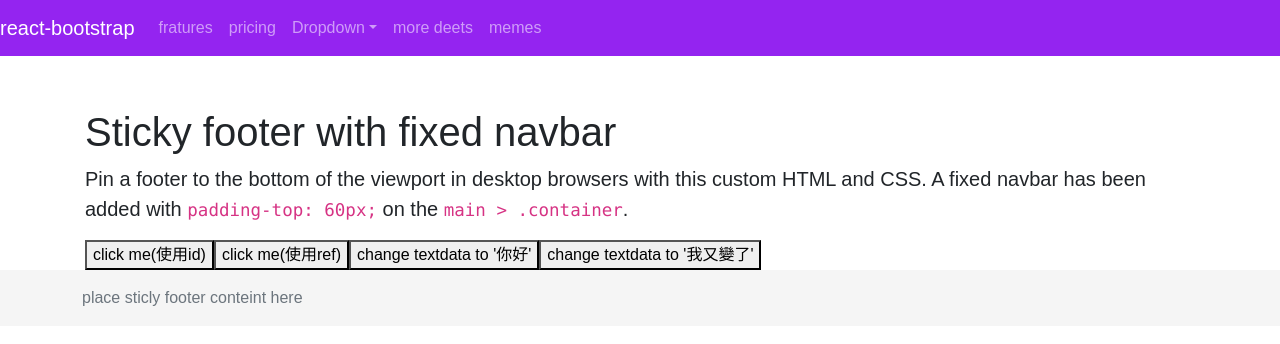
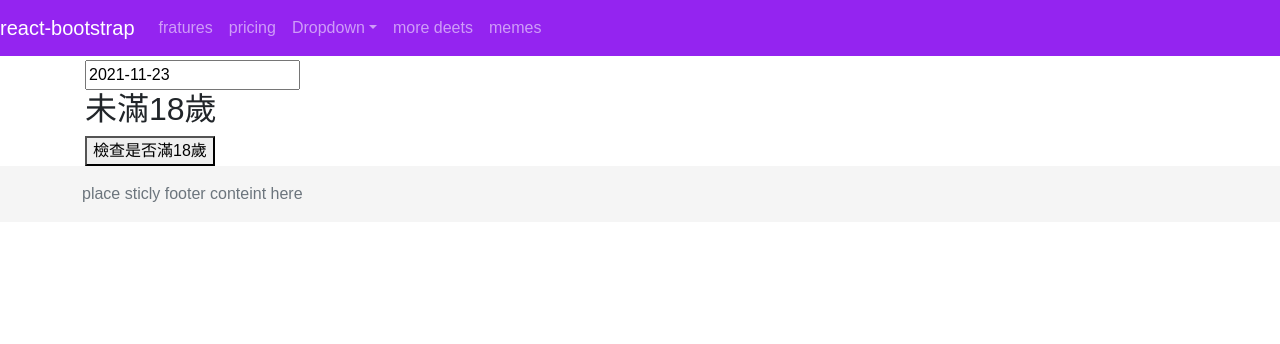
Before and after one commit to esw4soft/react_practice2, a React (Create React App) app: page / in a window 1280 px wide. Shown: the top 344 px of the page. Built offline with nearby package versions, Linux system fonts and the light colour scheme.

Commit message:
範例練習：日期選擇檢查18歲

```diff
--- a/package.json
+++ b/package.json
@@ -7,6 +7,7 @@
     "@testing-library/react": "^11.1.0",
     "@testing-library/user-event": "^12.1.10",
     "bootstrap": "^5.1.3",
+    "date-fns": "^2.26.0",
     "eslint-config-react-app": "^6.0.0",
     "eslint-plugin-import": "^2.25.2",
     "eslint-plugin-jsx-a11y": "^6.4.1",
@@ -14,11 +15,13 @@
     "eslint-plugin-react": "^7.26.1",
     "eslint-plugin-react-hooks": "^4.2.0",
     "jquery": "^3.6.0",
+    "locale": "^0.1.0",
     "node-sass": "^6.0.1",
     "prettier": "^2.4.1",
     "prop-types": "^15.7.2",
     "react": "^17.0.2",
     "react-bootstrap": "^2.0.2",
+    "react-datepicker": "^4.3.0",
     "react-dom": "^17.0.2",
     "react-icons": "^4.3.1",
     "react-scripts": "4.0.3",
--- a/src/App.js
+++ b/src/App.js
@@ -3,81 +3,40 @@ import MyNavbar from './components/MyNavbar'
 import MyFooter from './components/MyFooter'
 import MainContent from './components/MainContent'
 
-// 安裝jquery模組
-// yarn add jquery或 npm install jquery
-import $ from 'jquery'
+import DatePicker from 'react-datepicker'
+import 'react-datepicker/dist/react-datepicker.css'
+
+// 改為台灣繁體朱文的日期樣式
+import { registerLocale, setfaultLocale } from 'react-datepicker'
+import { zhTW } from 'date-fns/esm/locale'
+
+registerLocale('zh-TW', zhTW)
 
 function App() {
-  const [textdata, setTextData] = useState('hello')
+  const [birth, setBirth] = useState(new Date())
+  const [age, setAge] = useState(0)
 
-  // 使用ref
-  const buttonEl = useRef(null)
+  // ~~ 為轉為整數值
+  const calcAge = (birth) => ~~((new Date() - birth) / 31557600000)
 
-  // 模擬 componentDidMount (id)
-  // useEffect(() => {
-  //   // jquery程式碼需要寫在這裡
-  //   $('#one').on('click', () => alert('(id)textdata is' + textdata))
-  // }, [])
+  // 選完日期就改變年紀
+  // componentDidUpdate
+  useEffect(() => {
+    setAge(calcAge(birth))
+  }, [birth])
 
-  // 模擬componentDidUpdate
-  // textdata改變時要對應
-  useEffect(() => {
-    if (textdata !== 'hello') {
-      // 移除事件監聽
-      $('#one').off('click')
-    }
-
-    // 加入新的事件監聽
-    $('#one').on('click', () => {
-      alert('(id)textdata is ' + textdata)
-    })
-  }, [textdata])
-
-  // 下面是使用ref範例--------------------------------------
-
-  // 模擬 componentDidMount (ref)
-  // useEffect(() => {
-  //   // jquery程式碼要寫在這裡
-  //   // 先用$函式轉為jquery使用的dom擴充元素 才能使用jquery方法
-  //   $(buttonEl.current).on('click', () => {
-  //     alert('(ref)textdata is' + textdata)
-  //   })
-  // }, [])
-
-  // 模擬componentDidUpdate
-  useEffect(() => {
-    if (textdata !== 'hello') {
-      // 移除事件監聽
-      $(buttonEl.current).off('click')
-    }
-    // 加入新的事件監聽
-    $(buttonEl.current).on('click', () => {
-      alert('(ref)textdata is ' + textdata)
-    })
-  }, [textdata])
   return (
     <>
       <MyNavbar />
       <MainContent>
-        <h1 className="mt-5">Sticky footer with fixed navbar</h1>
-        <p className="lead">
-          Pin a footer to the bottom of the viewport in desktop browsers with
-          this custom HTML and CSS. A fixed navbar has been added with{' '}
-          <code>padding-top: 60px;</code> on the{' '}
-          <code>main &gt; .container</code>.
-        </p>
-        <button id="one">click me(使用id)</button>
-        <button ref={buttonEl}>click me(使用ref)</button>
-        <button
-          onClick={() => {
-            setTextData('你好')
-          }}
-        >
-          change textdata to '你好'
-        </button>
-        <button onClick={() => setTextData('我又變了')}>
-          change textdata to '我又變了'
-        </button>
+        <DatePicker
+          dateFormat="yyyy-MM-dd"
+          selected={birth}
+          locale="zh-TW"
+          onChange={(date) => setBirth(date)}
+        />
+        <h2>{age > 1 ? '滿18歲' : '未滿18歲'}</h2>
+        <button onClick={() => {}}>檢查是否滿18歲</button>
       </MainContent>
       <MyFooter />
     </>
```
Also changed, not shown: 1 other file (tests, documents, lock files or other folders).
